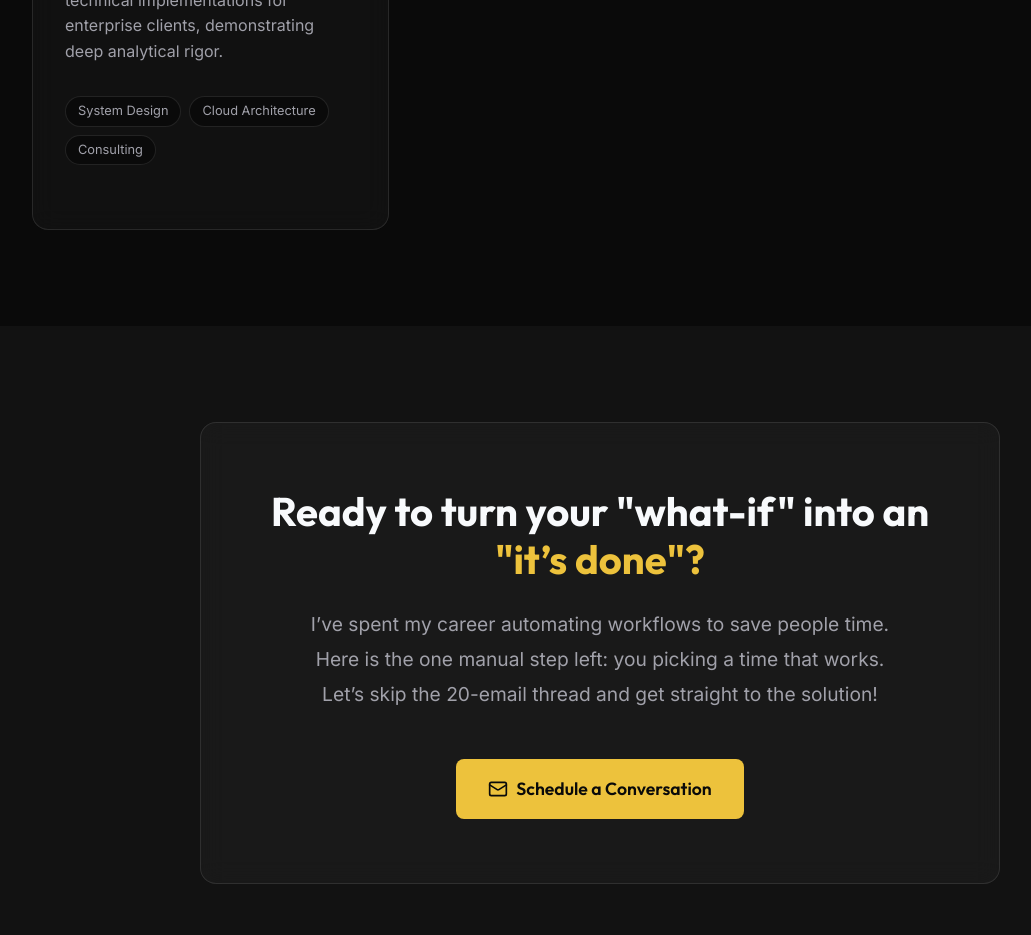
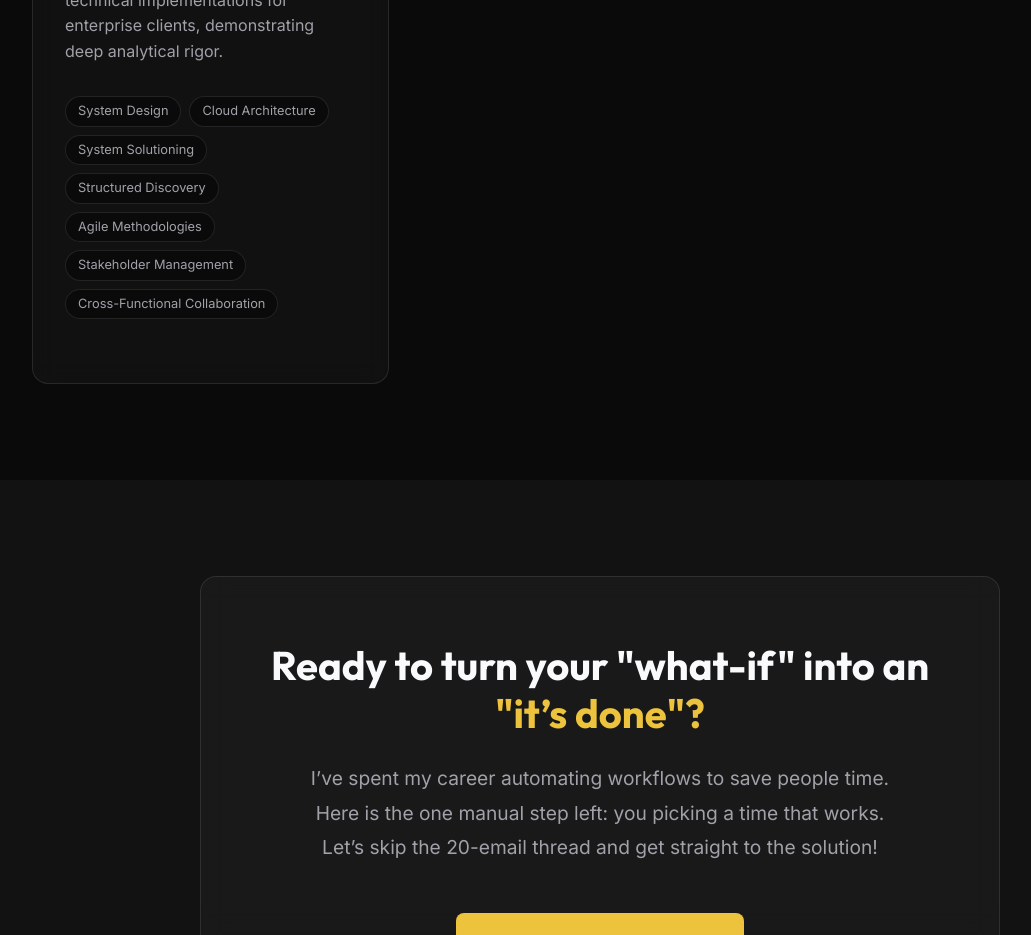
Before and after one commit to Black-Inspector-Gadget/dj-app, a React (Vite) app: page / in a window 1280 px wide. Shown: the part 5080-6015 px from the top of the page, without its empty margins (40-1071 px from the left). Built offline with nearby package versions, Linux system fonts and the light colour scheme.

Commit message:
Updated tags for Scalable Tech Solutions

```diff
--- a/src/components/Projects.jsx
+++ b/src/components/Projects.jsx
@@ -50,7 +50,7 @@ const Projects = () => {
       title: "Scalable Tech Solutions",
       category: "Solutions Consulting",
       description: "Translated fragmented business requirements into robust, automated technical implementations for enterprise clients, demonstrating deep analytical rigor.",
-      tags: ["System Design", "Cloud Architecture", "Consulting"]
+      tags: ["System Design", "Cloud Architecture", "System Solutioning", "Structured Discovery", "Agile Methodologies", "Stakeholder Management", "Cross-Functional Collaboration"]
     }
   ];
 
```
